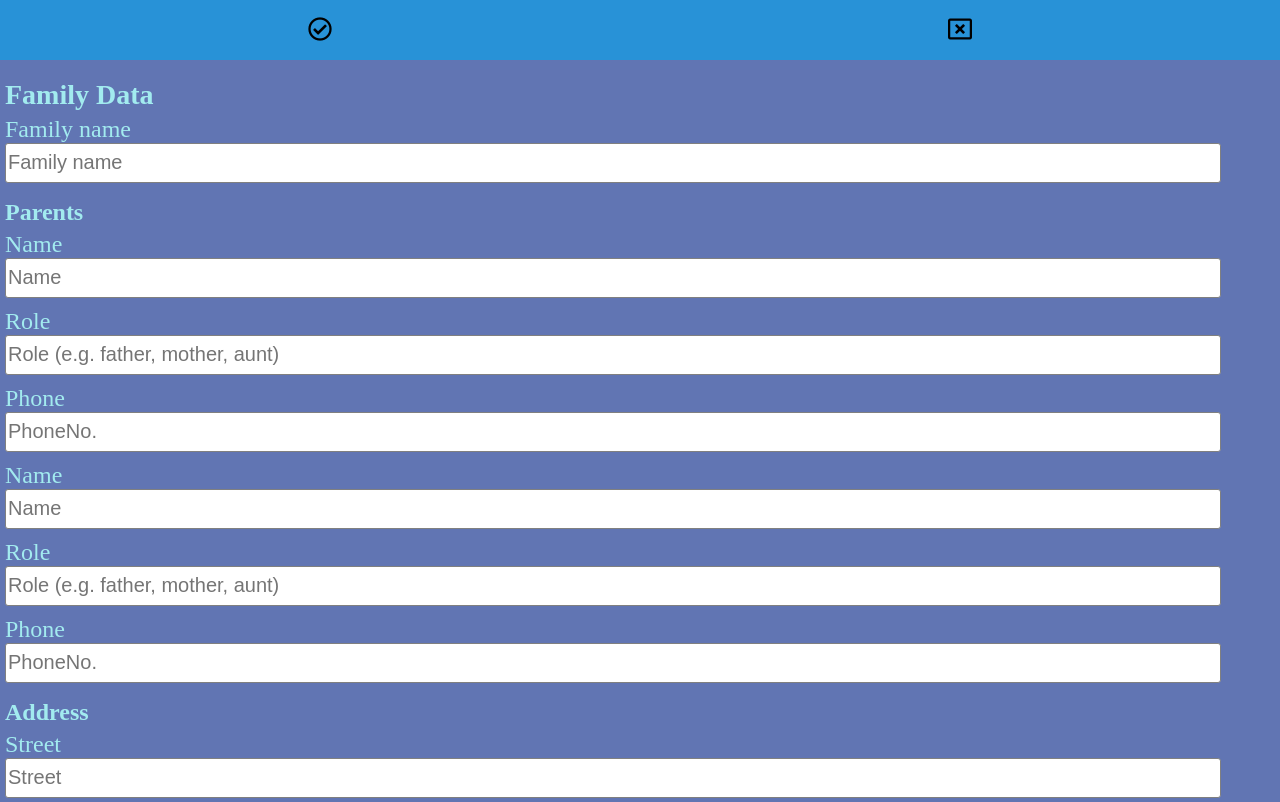
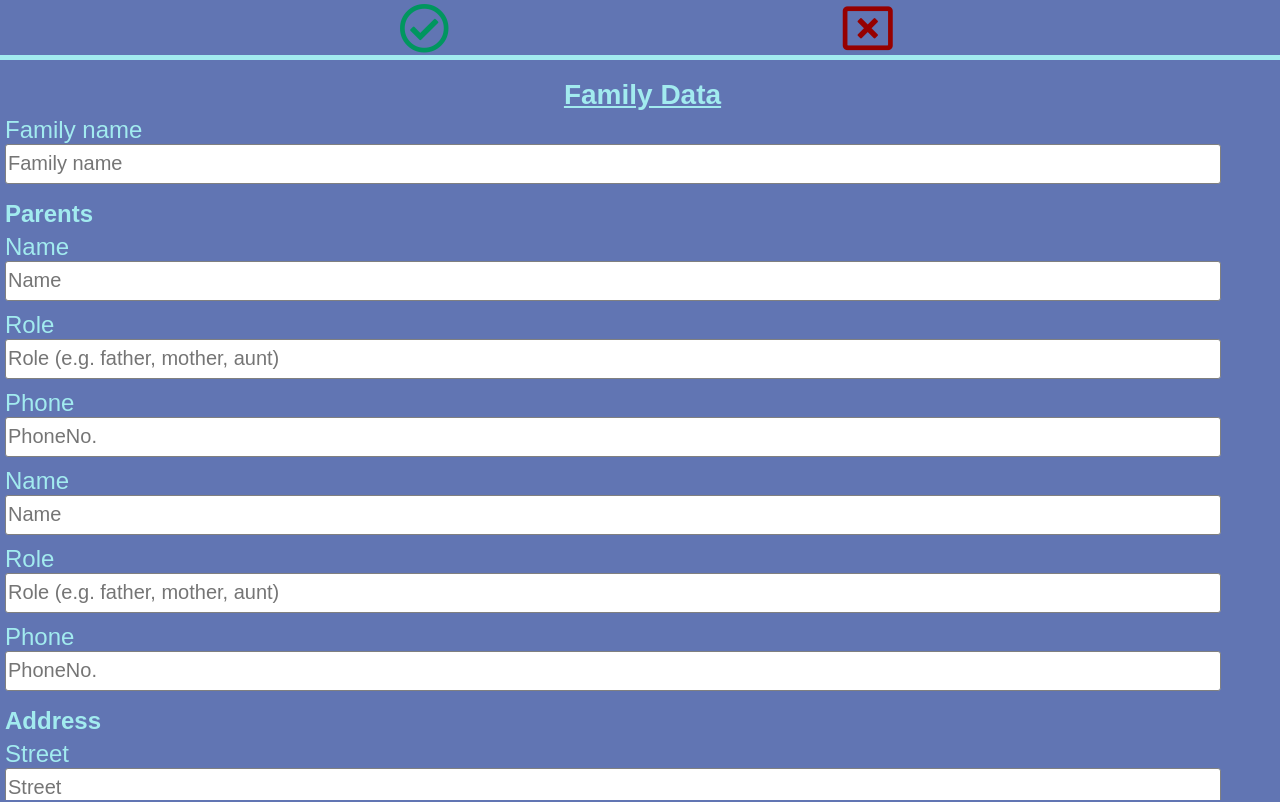
Before and after one commit to struebig/babysitter, a React (Create React App) app: page /familyData in a window 1280 px wide. Shown: the top 802 px of the page. Built offline with nearby package versions, Linux system fonts and the light colour scheme.

Commit message:
Agg grid

```diff
--- a/src/app/GlobalStyles.js
+++ b/src/app/GlobalStyles.js
@@ -9,5 +9,6 @@ body {
     margin: 0;
     font-size: 24px;
     color: #A2EBEF;
+    font-family: sans-serif;
 }
 `;
--- a/src/components/Footer.js
+++ b/src/components/Footer.js
@@ -7,7 +7,8 @@ const StyledFooter = styled.div`
     justify-content: space-evenly;
     width: 100%;
     height: 60px;
-    background: #2892d7;
+    background-color: #6175b3;
+    border-top: solid #a2ebef 5px;
 `;
 
 const PageSwitchButton = styled.button`
@@ -16,7 +17,7 @@ const PageSwitchButton = styled.button`
     font-size: 100%;
     border: none;
     /*color: ${props => (props.active ? "#1B4353" : "2892D7")};*/
-    background: #2892D7;
+    background: #6175b3;
 `;
 
 function ShowPages({ active, onClick }) {
--- /dev/null
+++ b/src/components/Grid.js
@@ -0,0 +1,22 @@
+import React from "react";
+import styled from "styled-components";
+
+const types = {
+    main: "20% auto 10%",
+    showData: "20% auto 10%",
+    form: "auto auto"
+};
+function getType(type) {
+    return types[type] || type.showData;
+}
+
+const StyledGrid = styled.div`
+    display: grid;
+    height: 100vh;
+    grid-template-rows: ${props => getType(props.type)};
+`;
+
+function Grid({ type, ...props }) {
+    return <StyledGrid type={type} {...props} />;
+}
+export default Grid;
--- a/src/components/HeaderForm.js
+++ b/src/components/HeaderForm.js
@@ -7,19 +7,25 @@ const StyledHeaderForm = styled.div`
     justify-content: space-evenly;
     width: 100%;
     height: 60px;
-    background-color: #2892d7;
+    background-color: #6175b3;
+    border-bottom: solid #a2ebef 5px;
 `;
+const types = {
+    button: "#960000",
+    submit: "#00965F"
+};
+function getType(type) {
+    return types[type] || type.button;
+}
 
 const StyledButton = styled.button`
-    width: 100%;
-    height: 100%;
-    font-size: 100%;
+    width: 50px;
+    height: 50px;
+    font-size: 50px;
     border: none;
-    background-color: #2892d7;
-    /*color: ${props => (props.active ? "goldenrod" : "white")};
-    font-size: 20px;
-    cursor: pointer;
-    box-shadow: 4px 4px 6px rgba(0, 0, 0, 0.5);*/
+    background-color: #6175b3;
+    font-weight: bold;
+    color: ${props => getType(props.type)};
 `;
 
 function HeaderForm({ submit, handleSubmit, button, handleCancel }) {
--- a/src/components/Headline.js
+++ b/src/components/Headline.js
@@ -3,10 +3,25 @@ import React from "react";
 import styled from "styled-components";
 
 const sizes = {
-    L: "40px",
-    M: "32px",
-    S: "28px",
-    XS: "24px"
+    L: {
+        fontSize: "40px",
+        decoration: "",
+        justifyContent: "center",
+        alignItems: "center"
+    },
+    M: {
+        fontSize: "32px",
+        decoration: "",
+        justifyContent: "center",
+        alignItems: "center"
+    },
+    S: {
+        fontSize: "28px",
+        decoration: "underline",
+        justifyContent: "center",
+        alignItems: "center"
+    },
+    XS: { fontSize: "24px", decoration: "", justifyContent: "", alignItems: "" }
 };
 function getSize(size) {
     return sizes[size] || sizes.S;
@@ -14,7 +29,11 @@ function getSize(size) {
 const StyledHeadline = styled.h1`
     margin-bottom: 5px;
     margin-left: 5px;
-    font-size: ${props => getSize(props.size)};
+    font-size: ${props => getSize(props.size).fontSize};
+    text-decoration: ${props => getSize(props.size).decoration};
+    display: flex;
+    justify-content: ${props => getSize(props.size).justifyContent};
+    align-items: ${props => getSize(props.size).alignItems};
 `;
 
 function Headline({ size, ...props }) {
--- a/src/pages/Household.js
+++ b/src/pages/Household.js
@@ -2,6 +2,7 @@
 import React from "react";
 import styled from "styled-components";
 import Headline from "../components/Headline";
+import Grid from "../components/Grid";
 import Input from "../components/Input";
 import {
     getHouseholdFromStorage,
@@ -27,6 +28,9 @@ function HouseholdForm({ history }) {
             city: ""
         }
     );
+    const GridBody = styled.div`
+        overflow: auto;
+    `;
 
     function handleChange(event) {
         setHousehold({ ...household, [event.target.name]: event.target.value });
@@ -44,13 +48,14 @@ function HouseholdForm({ history }) {
     }
 
     return (
-        <>
+        <Grid type="form">
             <HeaderForm
                 submit="submit"
                 handleSubmit={handleSubmit}
                 button="button"
                 handleCancel={handleCancel}
             />
+            <GridBody>
                 <Headline size="S">Family Data</Headline>
                 <StyledForm /* onSubmit={handleSubmit}*/>
                     <Input
@@ -63,7 +68,6 @@ function HouseholdForm({ history }) {
                     <Headline size="XS">Parents</Headline>
                     <Input
                         label="Name"
-                    id="nameParentOne"
                         value={household.nameParentOne}
                         name="nameParentOne"
                         placeholder="Name"
@@ -135,7 +139,8 @@ function HouseholdForm({ history }) {
                         onChange={handleChange}
                     />
                 </StyledForm>
-        </>
+            </GridBody>
+        </Grid>
     );
 }
 
--- a/src/pages/LandingPage.js
+++ b/src/pages/LandingPage.js
@@ -4,9 +4,15 @@ import React from "react";
 import styled from "styled-components";
 import logo from "../ressources/logo.png";
 
+const Inner = styled.span`
+    position: relative;
+    top: -5px;
+`;
+
 const Grid = styled.div`
-    /*display: grid;
-    grid-template-columns: 40%, auto, 20%;*/
+    display: grid;
+    height: 100vh;
+    grid-template-rows: 20% auto 10%;
 `;
 
 const StyledLogo = styled.div`
@@ -17,6 +23,7 @@ const StyledLogo = styled.div`
 const Main = styled.div`
     display: flex;
     justify-content: center;
+    overflow: auto;
 `;
 const Credit = styled.div`
     font-size: 5px;
@@ -37,6 +44,7 @@ function Menu({ history }) {
             </StyledLogo>
             <Main>
                 <button onClick={handleClick}>Family Data</button>
+
                 <button onClick={showData}>Babysitter</button>
             </Main>
             <Credit>
```
Also changed, not shown: src/components/ActionButton.js (+28 -16 lines). Lines whose indentation alone changed are shown as unchanged.
